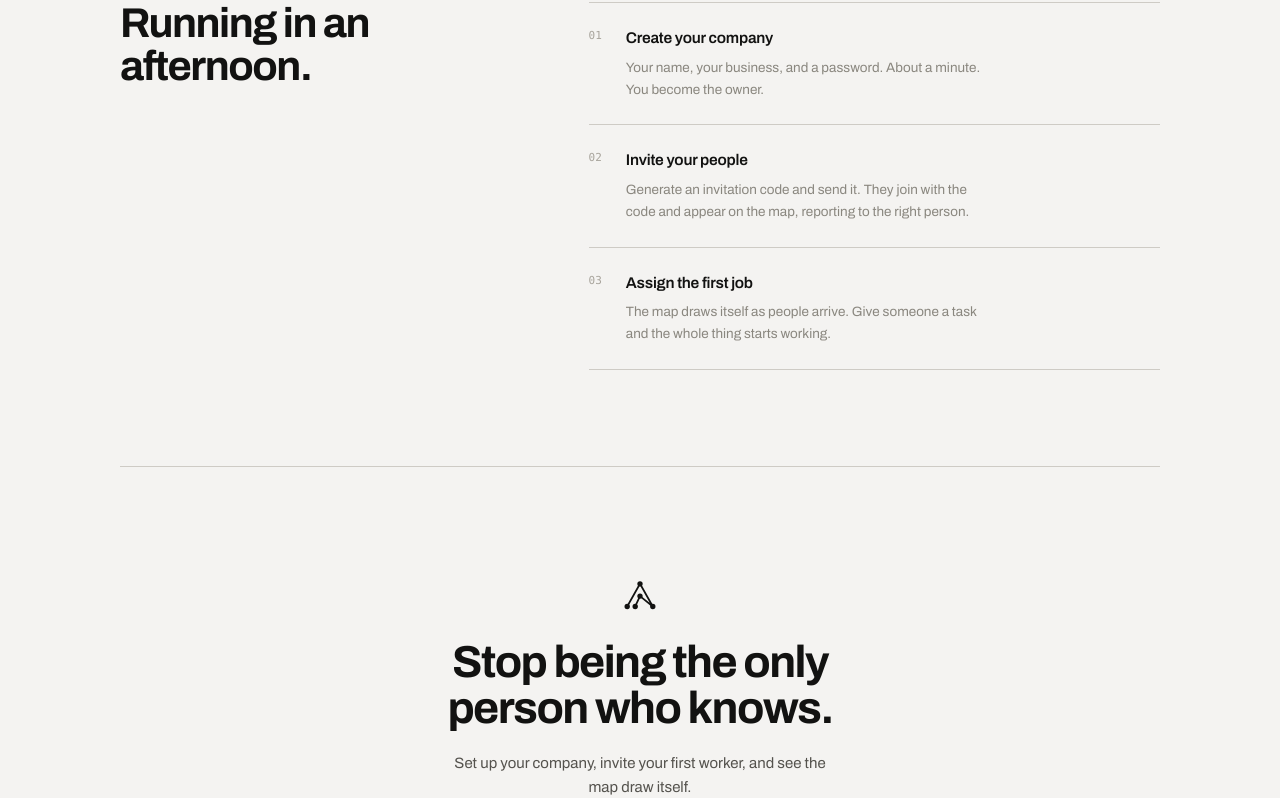
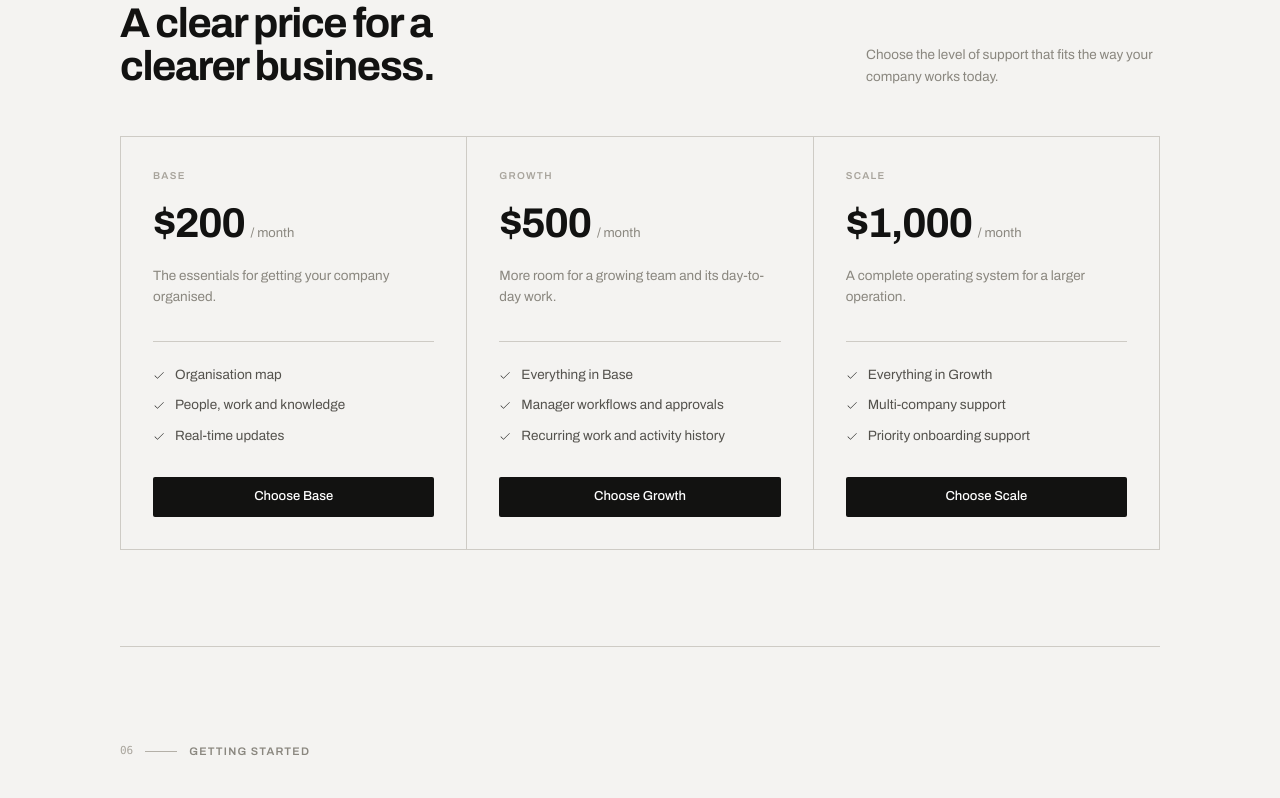
Before and after one commit to bppettipas-beep/atlas, a React (Vite) app: page / in a window 1280 px wide. Shown: the part 3775-4573 px from the top of the page. Built offline with nearby package versions, Linux system fonts and the light colour scheme; no server answers; a web font is replaced by a local one.

Commit message:
Add landing page pricing tiers

```diff
--- a/src/client/pages/LandingPage.tsx
+++ b/src/client/pages/LandingPage.tsx
@@ -170,6 +170,27 @@ const STEPS = [
     index: '03',
     title: 'Assign the first job',
     body: 'The map draws itself as people arrive. Give someone a task and the whole thing starts working.',
+  },
+];
+
+const PLANS = [
+  {
+    name: 'Base',
+    price: '$200',
+    description: 'The essentials for getting your company organised.',
+    features: ['Organisation map', 'People, work and knowledge', 'Real-time updates'],
+  },
+  {
+    name: 'Growth',
+    price: '$500',
+    description: 'More room for a growing team and its day-to-day work.',
+    features: ['Everything in Base', 'Manager workflows and approvals', 'Recurring work and activity history'],
+  },
+  {
+    name: 'Scale',
+    price: '$1,000',
+    description: 'A complete operating system for a larger operation.',
+    features: ['Everything in Growth', 'Multi-company support', 'Priority onboarding support'],
   },
 ];
 
@@ -390,8 +411,49 @@ export function LandingPage() {
           </div>
         </Section>
 
+        {/* ------------------------------- pricing -------------------------- */}
+        <Section index="05" label="Pricing">
+          <div className="flex flex-wrap items-end justify-between gap-6">
+            <h2 className="display max-w-[15ch] text-[2rem] leading-[1.03] sm:text-[2.6rem]">
+              A clear price for a clearer business.
+            </h2>
+            <p className="max-w-[38ch] text-[13.5px] leading-relaxed text-ink-3">
+              Choose the level of support that fits the way your company works today.
+            </p>
+          </div>
+
+          <div className="mt-12 grid border-l border-t border-edge md:grid-cols-3">
+            {PLANS.map((plan) => (
+              <div key={plan.name} className="flex flex-col border-b border-r border-edge p-6 sm:p-8">
+                <p className="edge-sm text-ink-4">{plan.name}</p>
+                <div className="mt-5 flex items-baseline gap-1.5">
+                  <span className="display text-[2.6rem] leading-none">{plan.price}</span>
+                  <span className="text-[13px] text-ink-3">/ month</span>
+                </div>
+                <p className="mt-5 min-h-[3rem] text-[13.5px] leading-relaxed text-ink-3">
+                  {plan.description}
+                </p>
+                <ul className="mt-7 space-y-3 border-t border-edge pt-6">
+                  {plan.features.map((feature) => (
+                    <li key={feature} className="flex items-start gap-2.5 text-[13.5px] leading-snug text-ink-2">
+                      <Check className="mt-[3px] shrink-0 text-[12px] text-ink" />
+                      {feature}
+                    </li>
+                  ))}
+                </ul>
+                <Link
+                  to={signedIn ? '/app' : '/start'}
+                  className="mt-8 inline-flex h-10 items-center justify-center rounded-sm bg-ink px-4 text-[13px] font-medium text-white transition-colors duration-150 ease-draft hover:bg-ink-2"
+                >
+                  Choose {plan.name}
+                </Link>
+              </div>
+            ))}
+          </div>
+        </Section>
+
         {/* ------------------------------ how it works ----------------------- */}
-        <Section index="05" label="Getting started">
+        <Section index="06" label="Getting started">
           <div className="grid gap-10 lg:grid-cols-[minmax(0,0.9fr)_minmax(0,1.2fr)]">
             <h2 className="display max-w-[12ch] text-[2rem] leading-[1.03] sm:text-[2.6rem]">
               Running in an afternoon.
```
